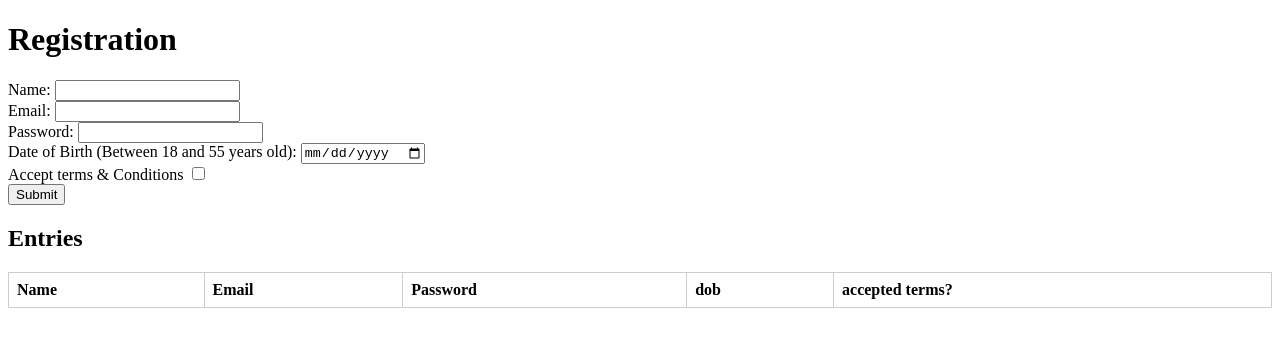
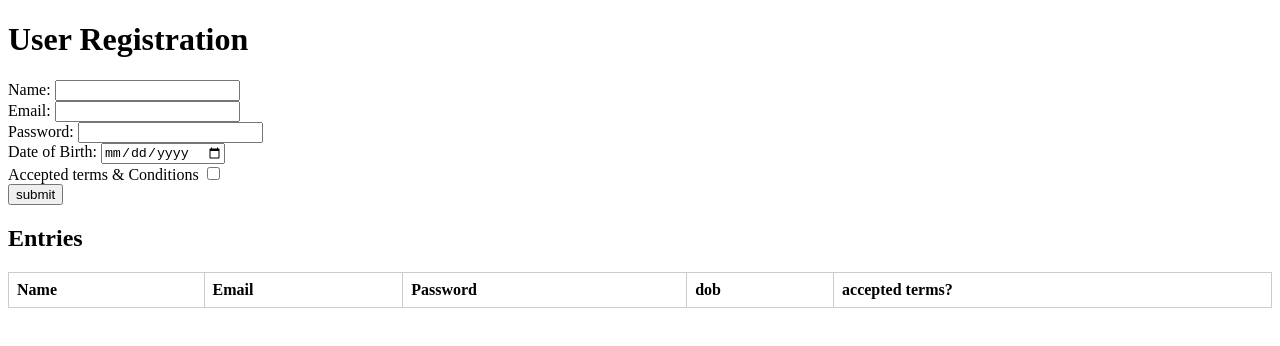
Before and after one commit to GouthamiReddy04/wd101, a plain HTML site: page index.html in a window 1280 px wide. Drawn offline with Linux system fonts and the light colour scheme.

Commit message:
Update index.html

```diff
--- a/index.html
+++ b/index.html
@@ -17,7 +17,7 @@
     </style>
 </head>
 <body>
-    <h1>Registration</h1>
+    <h1>User Registration</h1>
 
     <form id="registrationForm">
         <label for="name">Name:</label>
@@ -29,13 +29,13 @@
         <label for="password">Password:</label>
         <input type="password" id="password" name="password" required><br>
 
-        <label for="dob">Date of Birth (Between 18 and 55 years old):</label>
+        <label for="dob">Date of Birth:</label>
         <input type="date" id="dob" name="dob" required><br>
 
-        <label for="acceptedTerms">Accept terms & Conditions</label>
+        <label for="acceptedTerms">Accepted terms & Conditions</label>
         <input type="checkbox" id="acceptedTerms" name="acceptedTerms" required><br>
 
-        <button type="submit">Submit</button>
+        <button type="submit">submit</button>
     </form>
 
     <h2>Entries</h2>
@@ -55,6 +55,8 @@
         </tbody>
     </table>
 
-    <script src="index.js"></script>
+    <script>
+         <script src="index.js"></script>
+    </script>
 </body>
 </html>
```
